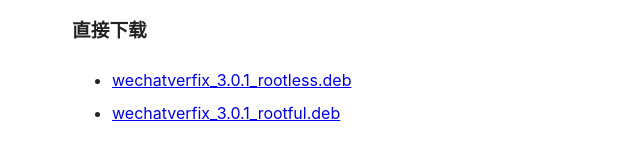
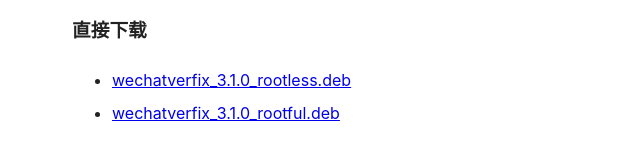
Before and after one commit to shitou6688/wvfix-repo, a plain HTML site: page index.html in a window 1280 px wide. Shown: the part 325-484 px from the top of the page, 228-868 px from the left. Drawn offline with Linux system fonts and the light colour scheme.

Commit message:
repo: 3.1.0

```diff
--- a/index.html
+++ b/index.html
@@ -13,6 +13,6 @@ li{margin:4px 0}</style>
 </ul>
 <h3>直接下载</h3>
 <ul>
-  <li><a href="debs/wechatverfix_3.0.1_rootless.deb">wechatverfix_3.0.1_rootless.deb</a></li>
-  <li><a href="debs/wechatverfix_3.0.1_rootful.deb">wechatverfix_3.0.1_rootful.deb</a></li>
+  <li><a href="debs/wechatverfix_3.1.0_rootless.deb">wechatverfix_3.1.0_rootless.deb</a></li>
+  <li><a href="debs/wechatverfix_3.1.0_rootful.deb">wechatverfix_3.1.0_rootful.deb</a></li>
 </ul>
```
Also changed, not shown: 6 other files.
